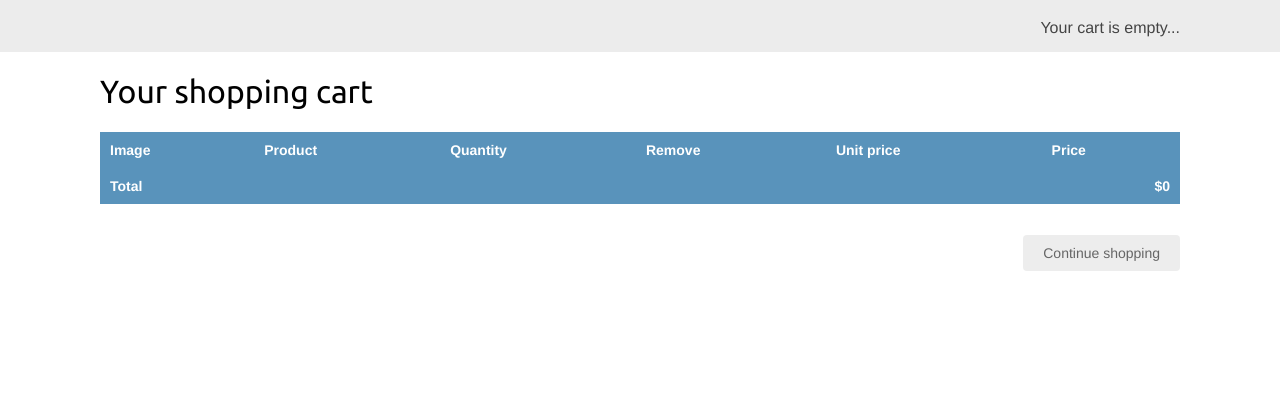
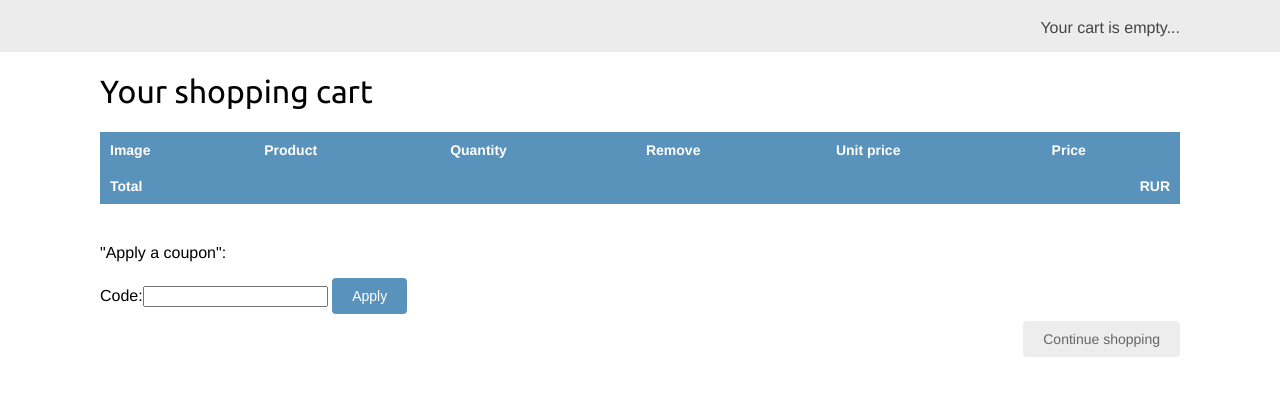
Before and after one commit to mohammadali-davarzani/myshop, a Django app: page /cart/ in a window 1280 px wide. Shown: the part 46-442 px from the top of the page. Run offline with Django 3.2, Linux system fonts and the light colour scheme; parts of the project's set-up code (start-up, migrations or seed data) failed here and were passed over.

Commit message:
Implemented a coupon system

```diff
--- a/cart/cart.py
+++ b/cart/cart.py
@@ -2,6 +2,7 @@
 from django.conf import settings
 
 from shop.models import Product
+from coupons.models import Coupon
 
 
 class Cart(object):
@@ -13,6 +14,21 @@
             """Сохраняем в сессии пустую корзину"""
             cart = self.session[settings.CART_SESSION_ID] = {}
         self.cart = cart
+        self.coupon_id = self.session.get('coupon_id')
+
+    @property
+    def coupon(self):
+        if self.coupon_id:
+            return Coupon.objects.get(id=self.coupon_id)
+        return None
+
+    def get_discount(self):
+        if self.coupon:
+            return (self.coupon.discount / Decimal('100')) * self.get_total_price()
+        return Decimal('0')
+
+    def total_price_after_discount(self):
+        return self.get_total_price() - self.get_discount()
 
     def add(self, product, quantity=1, update_quantity=False):
         """Добавляем товар в корзину или обновляем его количество"""
--- a/cart/templates/cart/detail.html
+++ b/cart/templates/cart/detail.html
@@ -43,13 +43,36 @@
           </tr>
         {% endwith %}
       {% endfor %}
+      {% if cart.coupon %}
+        <tr class="subtotal">
+          <td>Subtotal</td>
+          <td colspan="4"></td>
+          <td class="num">{{ cart.get_total_price|floatformat:"2" }} RUR</td>
+        </tr>
+        <tr>
+            <td>
+                "{{ cart.coupon.code }}" coupon
+                ({{ cart.coupon.discount }}% off)
+            </td>
+          <td colspan="4"></td>
+          <td class="num neg">
+            - {{ cart.get_discount|floatformat:"2" }} RUR
+          </td>
+        </tr>
+      {% endif %}
       <tr class="total">
         <td>Total</td>
         <td colspan="4"></td>
-        <td class="num">${{ cart.get_total_price }}</td>
+        <td class="num">{{ cart.get_total_price_after_discount|floatformat:"2" }} RUR</td>
       </tr>
     </tbody>
   </table>
+    <p>"Apply a coupon":</p>
+  <form action="{% url "coupons:apply" %}" method="post">
+    {{ coupon_apply_form }}
+    <input type="submit" value="Apply">
+    {% csrf_token %}
+  </form>
   <p class="text-right">
   <a href="{% url "shop:product_list" %}" class="button light">Continue shopping</a>
       {% if cart.get_total_price %}
--- a/cart/views.py
+++ b/cart/views.py
@@ -4,6 +4,7 @@
 from shop.models import Product
 from .cart import Cart
 from .forms import CartAddProductForm
+from coupons.forms import CouponApplyForm
 
 
 @require_POST
@@ -29,4 +30,8 @@
     for item in cart:
         item['update_quantity_form'] = CartAddProductForm(initial={'quantity': item['quantity'],
                                                                    'update': True})
-    return render(request, 'cart/detail.html', {'cart': cart})
+    coupon_apply_form = CouponApplyForm()
+    return render(request,
+                  'cart/detail.html',
+                  {'cart': cart,
+                   'coupon_apply_form': coupon_apply_form})
--- a/coupons/admin.py
+++ b/coupons/admin.py
@@ -4,8 +4,8 @@
 
 
 class CouponAdmin(admin.ModelAdmin):
-    list_display = ['code', 'valid_form', 'valid_to', 'discount', 'active']
-    list_filter = ['active', 'valid_form', 'valid_to']
+    list_display = ['code', 'valid_from', 'valid_to', 'discount', 'active']
+    list_filter = ['active', 'valid_from', 'valid_to']
     search_fields = ['code']
 
 
--- a/coupons/models.py
+++ b/coupons/models.py
@@ -4,7 +4,7 @@
 
 class Coupon(models.Model):
     code = models.CharField(max_length=50, unique=True)
-    valid_form = models.DateTimeField()
+    valid_from = models.DateTimeField()
     valid_to = models.DateTimeField()
     discount = models.IntegerField()
     validators = [MinValueValidator(0), MaxValueValidator(100)]
--- /dev/null
+++ b/coupons/urls.py
@@ -0,0 +1,8 @@
+from django.urls import path
+
+from . import views
+
+app_name = 'coupons'
+urlpatterns = [
+    path('apply/', views.coupon_apply, name='apply'),
+]
--- a/myshop/urls.py
+++ b/myshop/urls.py
@@ -23,6 +23,7 @@
     path('cart/', include('cart.urls', namespace='cart')),
     path('orders/', include('orders.urls', namespace='orders')),
     path('payment/', include('payment.urls', namespace='payment')),
+    path('coupons/', include('coupons.urls', namespace='coupons')),
     path('', include('shop.urls', namespace='shop')),
 ]
 if settings.DEBUG:
--- a/orders/templates/orders/order/pdf.html
+++ b/orders/templates/orders/order/pdf.html
@@ -2,7 +2,7 @@
 <body>
   <h1>My Shop</h1>
   <p>
-    Invoice no. {{ order.id }}</br>
+    Invoice no. {{ order.id }}<br>
     <span class="secondary">
       {{ order.created|date:"M d, Y" }}
     </span>
```
Also changed, not shown: orders/models.py (+8 -1 lines), orders/templates/orders/order/create.html (+10 -2 lines), orders/views.py (+7 -3 lines).
